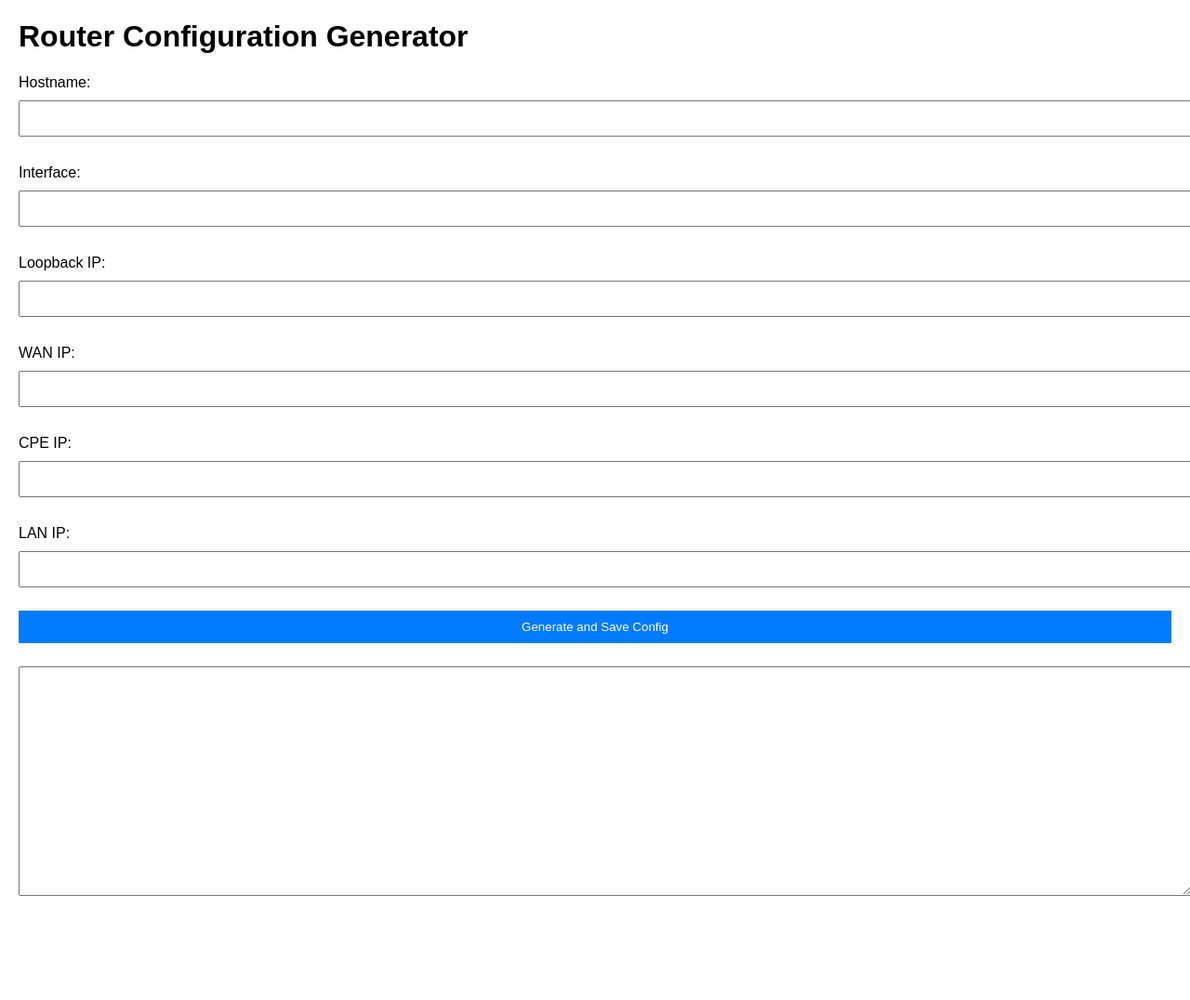
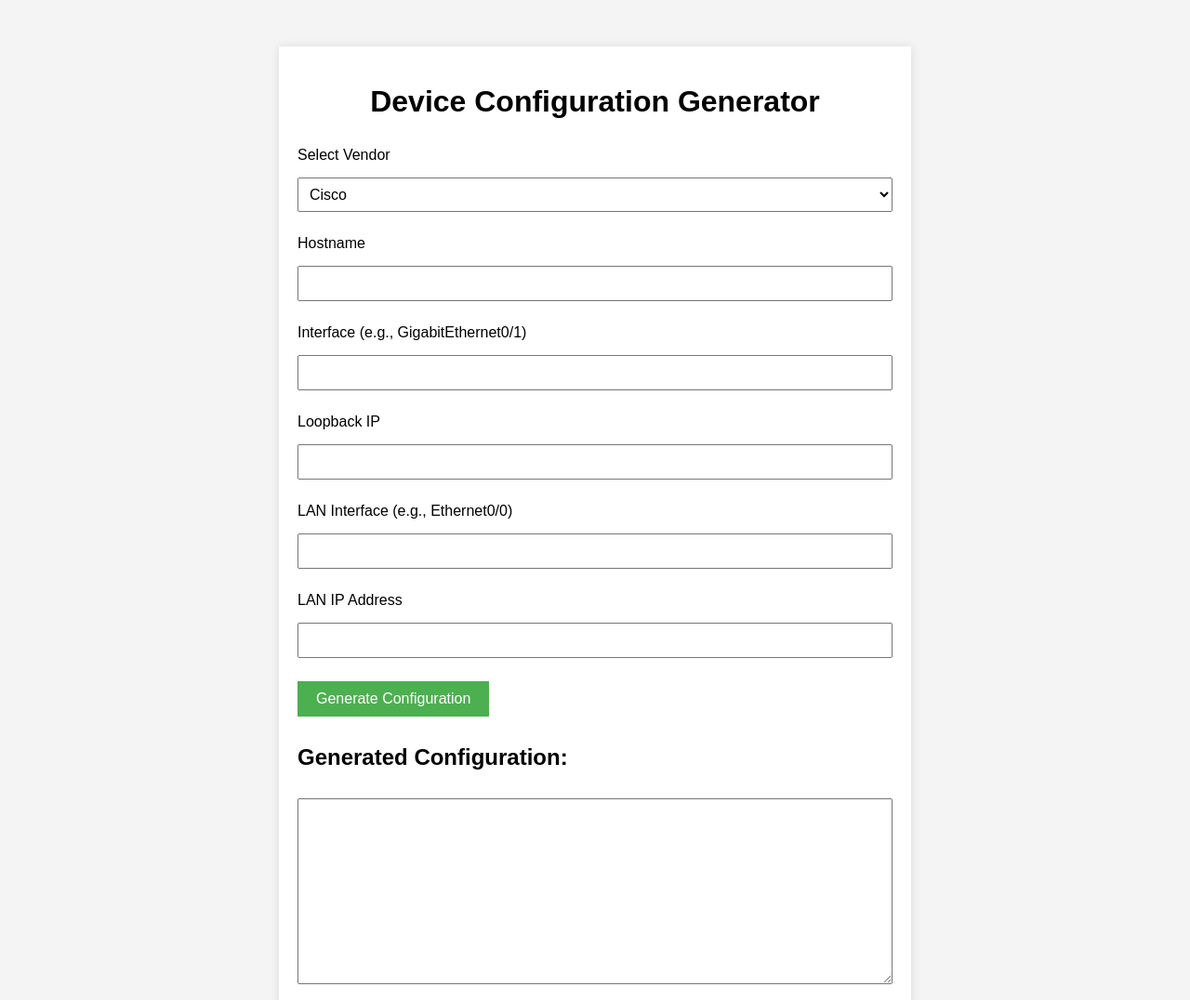
Before and after one commit to mkmahto2/mop, a plain HTML site: page index.html in a window 1280 px wide. Shown: the whole page at 93% size. Before the commit the page ends 1008 px from the top, so only its background shows below. Drawn offline with Linux system fonts and the light colour scheme.

Commit message:
Update index.html

```diff
--- a/index.html
+++ b/index.html
@@ -1,106 +1,192 @@
-
 <!DOCTYPE html>
 <html lang="en">
 <head>
     <meta charset="UTF-8">
     <meta name="viewport" content="width=device-width, initial-scale=1.0">
-    <title>Router Configuration</title>
+    <title>Device Configuration Generator</title>
     <style>
         body {
             font-family: Arial, sans-serif;
-            margin: 20px;
+            margin: 0;
+            padding: 0;
+            background-color: #f4f4f4;
+        }
+        .container {
+            width: 50%;
+            margin: 0 auto;
+            padding: 20px;
+            background-color: white;
+            box-shadow: 0px 0px 10px rgba(0, 0, 0, 0.1);
+            margin-top: 50px;
+        }
+        h1 {
+            text-align: center;
+            margin-bottom: 30px;
         }
         label {
             display: block;
             margin: 10px 0 5px;
         }
-        input, textarea, button {
+        input, select, textarea {
             width: 100%;
-            padding: 10px;
-            margin: 5px 0 20px;
+            padding: 8px;
+            margin: 10px 0;
+            box-sizing: border-box;
+            font-size: 16px;
         }
         button {
-            background-color: #007BFF;
+            background-color: #4CAF50;
             color: white;
+            padding: 10px 20px;
             border: none;
             cursor: pointer;
+            font-size: 16px;
         }
         button:hover {
+            background-color: #45a049;
+        }
+        textarea {
+            height: 200px;
+            font-family: Consolas, monospace;
+            font-size: 14px;
+        }
+        .form-group {
+            margin-bottom: 15px;
+        }
+        .download-btn {
+            background-color: #007BFF;
+        }
+        .download-btn:hover {
             background-color: #0056b3;
         }
     </style>
 </head>
 <body>
-    <h1>Router Configuration Generator</h1>
+
+<div class="container">
+    <h1>Device Configuration Generator</h1>
     <form id="configForm">
-        <label for="hostname">Hostname:</label>
+        <!-- Vendor Selection -->
+        <div class="form-group">
+            <label for="vendor">Select Vendor</label>
+            <select id="vendor" name="vendor">
+                <option value="cisco">Cisco</option>
+                <option value="hp">HP</option>
+                <option value="huawei">Huawei</option>
+            </select>
+        </div>
+
+        <!-- Hostname Input -->
+        <div class="form-group">
+            <label for="hostname">Hostname</label>
             <input type="text" id="hostname" name="hostname" required>
+        </div>
 
-        <label for="interface">Interface:</label>
+        <!-- Interface Input -->
+        <div class="form-group">
+            <label for="interface">Interface (e.g., GigabitEthernet0/1)</label>
             <input type="text" id="interface" name="interface" required>
+        </div>
 
-        <label for="loopback">Loopback IP:</label>
-        <input type="text" id="loopback" name="loopback" required>
+        <!-- Loopback IP Input -->
+        <div class="form-group">
+            <label for="loopbackIp">Loopback IP</label>
+            <input type="text" id="loopbackIp" name="loopbackIp" required>
+        </div>
 
-        <label for="wan">WAN IP:</label>
-        <input type="text" id="wan" name="wan" required>
+        <!-- LAN Interface Input -->
+        <div class="form-group">
+            <label for="lanInterface">LAN Interface (e.g., Ethernet0/0)</label>
+            <input type="text" id="lanInterface" name="lanInterface" required>
+        </div>
 
-        <label for="cpe">CPE IP:</label>
-        <input type="text" id="cpe" name="cpe" required>
+        <!-- LAN IP Input -->
+        <div class="form-group">
+            <label for="lanIp">LAN IP Address</label>
+            <input type="text" id="lanIp" name="lanIp" required>
+        </div>
 
-        <label for="lan">LAN IP:</label>
-        <input type="text" id="lan" name="lan" required>
-
-        <button type="button" onclick="generateConfig()">Generate and Save Config</button>
+        <!-- Submit Button -->
+        <button type="submit">Generate Configuration</button>
     </form>
 
-    <textarea id="output" rows="15" readonly></textarea>
+    <div id="output" style="margin-top: 30px;">
+        <h2>Generated Configuration:</h2>
+        <textarea id="configOutput" readonly></textarea>
+        <button id="downloadBtn" class="download-btn" style="display: none;">Download Configuration</button>
+    </div>
+</div>
 
 <script>
-        function generateConfig() {
+    document.getElementById('configForm').addEventListener('submit', function(event) {
+        event.preventDefault();
+
+        const vendor = document.getElementById('vendor').value;
         const hostname = document.getElementById('hostname').value;
         const interface = document.getElementById('interface').value;
-            const loopback = document.getElementById('loopback').value;
-            const wan = document.getElementById('wan').value;
-            const cpe = document.getElementById('cpe').value;
-            const lan = document.getElementById('lan').value;
+        const loopbackIp = document.getElementById('loopbackIp').value;
+        const lanInterface = document.getElementById('lanInterface').value;
+        const lanIp = document.getElementById('lanIp').value;
 
-            const ciscoConfig = `
-! Cisco Router Configuration
+        let config = '';
+
+        // Cisco Configuration
+        if (vendor === 'cisco') {
+            config = `
 hostname ${hostname}
 interface ${interface}
- ip address ${wan} 255.255.255.0
+  ip address ${loopbackIp} 255.255.255.255
   no shutdown
-!
-interface Loopback0
- ip address ${loopback} 255.255.255.255
-!
-ip route 0.0.0.0 0.0.0.0 ${cpe}
+interface ${lanInterface}
+  ip address ${lanIp} 255.255.255.0
+  no shutdown
             `;
+        }
 
-            const huaweiConfig = `
-# Huawei Router Configuration
-sysname ${hostname}
+        // HP Configuration
+        else if (vendor === 'hp') {
+            config = `
+hostname ${hostname}
 interface ${interface}
- ip address ${wan} 255.255.255.0
+  ip address ${loopbackIp} 255.255.255.255
+  no shutdown
+interface ${lanInterface}
+  ip address ${lanIp} 255.255.255.0
+  no shutdown
+            `;
+        }
+
+        // Huawei Configuration
+        else if (vendor === 'huawei') {
+            config = `
+system-view
+hostname ${hostname}
+interface ${interface}
+ ip address ${loopbackIp} 255.255.255.255
  undo shutdown
-#
-interface LoopBack0
- ip address ${loopback} 32
-#
-ip route-static 0.0.0.0 0 ${cpe}
+interface ${lanInterface}
+ ip address ${lanIp} 255.255.255.0
+ undo shutdown
             `;
+        }
 
-            const combinedConfig = `Cisco Configuration:\n${ciscoConfig}\n\nHuawei Configuration:\n${huaweiConfig}`;
-            document.getElementById('output').value = combinedConfig;
+        // Output the configuration in the textarea
+        document.getElementById('configOutput').value = config.trim();
 
-            // Save to a text file
-            const blob = new Blob([combinedConfig], { type: 'text/plain' });
+        // Show the download button
+        const downloadBtn = document.getElementById('downloadBtn');
+        downloadBtn.style.display = 'inline-block';
+
+        // Setup the download functionality
+        downloadBtn.onclick = function() {
+            const blob = new Blob([config.trim()], { type: 'text/plain' });
             const link = document.createElement('a');
             link.href = URL.createObjectURL(blob);
-            link.download = 'router_config.txt';
+            link.download = `${hostname}-config.txt`;
             link.click();
-        }
+        };
+    });
 </script>
+
 </body>
 </html>
```
Lines whose indentation alone changed are shown as unchanged.
